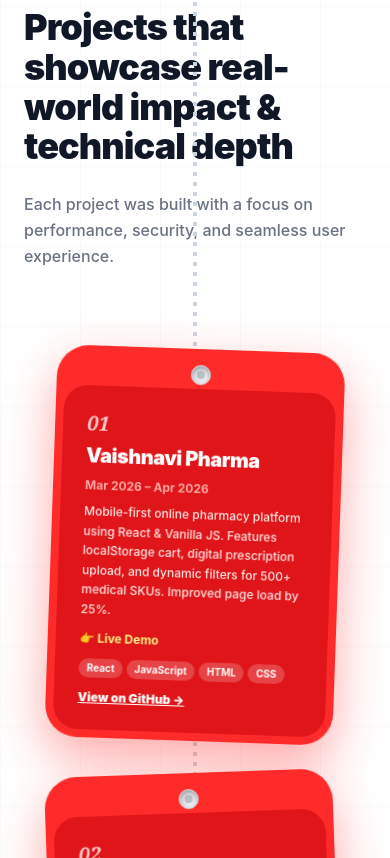
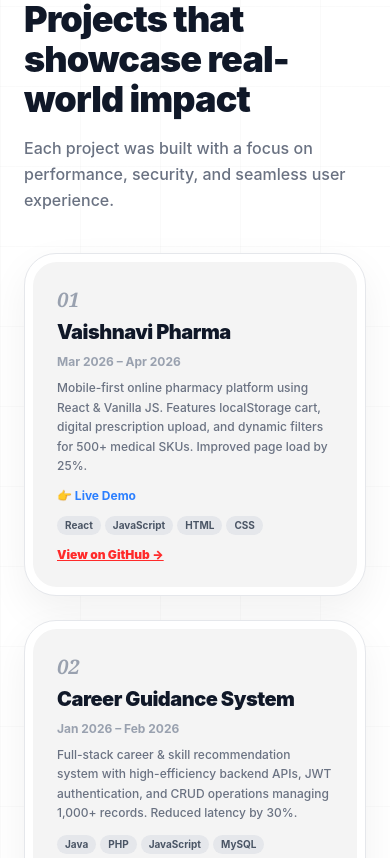
Before and after one commit to yashrajbtoraskar-web/yash-portfolio, a React (Vite) app: page / in a window 390 px wide. Shown: the part 2566-3424 px from the top of the page. Built offline with nearby package versions, Linux system fonts and the light colour scheme.

Commit message:
Update Services.jsx

```diff
--- a/src/components/Services.jsx
+++ b/src/components/Services.jsx
@@ -58,19 +58,22 @@
   },
 ];
 
-const getCardPosition = (i) => {
-  const top = i === 0 ? 10 : 350 + (i - 1) * 400;
-  const isRight = i % 2 === 0;
-  const rotate = isRight ? 'rotate-2 md:rotate-6' : '-rotate-2 md:-rotate-6';
-  const side = isRight ? 'md:right-[5%] lg:right-[10%]' : 'md:left-[5%] lg:left-[10%]';
-  return `md:top-[${top}px] ${side} ${rotate}`;
-};
+const CARD_POSITIONS = [
+  { top: 10,   right: '8%',  left: 'auto', rotate: '6deg'  },
+  { top: 450,  left: '8%',   right: 'auto', rotate: '-6deg' },
+  { top: 850,  right: '8%',  left: 'auto', rotate: '3deg'  },
+  { top: 1250, left: '8%',   right: 'auto', rotate: '-3deg' },
+  { top: 1650, right: '8%',  left: 'auto', rotate: '4deg'  },
+  { top: 2050, left: '8%',   right: 'auto', rotate: '-4deg' },
+  { top: 2450, right: '8%',  left: 'auto', rotate: '4deg'  },
+  { top: 2850, left: '8%',   right: 'auto', rotate: '-4deg' },
+];
 
-const CONTAINER_HEIGHT = 350 + projects.length * 400;
+const CONTAINER_HEIGHT = 400 + projects.length * 400;
 
-const svgPath = `M 650,200 C 400,350 200,500 300,750 C 400,1000 750,950 700,1150 C 650,1350 400,1400 300,1550 C 200,1700 600,1750 650,1900 C 500,2050 300,2150 400,2300 C 500,2450 700,2500 650,${CONTAINER_HEIGHT - 100}`;
+const svgPath = `M 650,200 C 400,350 200,500 300,750 C 400,1000 750,950 700,1150 C 650,1350 400,1400 300,1600 C 200,1800 700,1850 650,2050 C 500,2250 300,2350 400,2550 C 600,2750 700,2850 650,${CONTAINER_HEIGHT - 100}`;
 
-const TagCard = ({ number, title, text, demo, tags, link, period, className, aosDelay, aosType, pathLength, containerRef }) => {
+const TagCard = ({ number, title, text, demo, tags, link, period, posStyle, aosDelay, aosType, pathLength, containerRef }) => {
   const ref = useRef(null);
   const [isActive, setIsActive] = useState(false);
 
@@ -78,16 +81,20 @@
     if (!ref.current || !containerRef.current) return;
     const cardRect = ref.current.getBoundingClientRect();
     const containerRect = containerRef.current.getBoundingClientRect();
-    const cardTopRelativeToContainer = cardRect.top - containerRect.top;
-    const containerHeight = containerRect.height;
-    const triggerY = cardTopRelativeToContainer + 50;
-    const lineTipY = latest * containerHeight;
+    const triggerY = (cardRect.top - containerRect.top) + 50;
+    const lineTipY = latest * containerRect.height;
     if (lineTipY >= triggerY && !isActive) setIsActive(true);
     else if (lineTipY < triggerY && isActive) setIsActive(false);
   });
 
   return (
-    <div ref={ref} data-aos={aosType || "fade-up"} data-aos-delay={aosDelay} className={`w-72 sm:w-80 rounded-[2rem] p-2 relative flex flex-col items-center hover:scale-[1.02] transition-all duration-700 z-10 ${className} ${isActive ? 'bg-[#ff2a2a] border-red-400 shadow-[0_20px_50px_rgba(255,42,42,0.4)]' : 'bg-white border border-gray-200 shadow-[0_15px_40px_rgba(0,0,0,0.06)] hover:shadow-[0_20px_50px_rgba(0,0,0,0.12)]'}`}>
+    <div
+      ref={ref}
+      data-aos={aosType || "fade-up"}
+      data-aos-delay={aosDelay}
+      style={{ position: 'absolute', top: posStyle.top, right: posStyle.right, left: posStyle.left, transform: `rotate(${posStyle.rotate})` }}
+      className={`w-72 sm:w-80 rounded-[2rem] p-2 relative flex-col items-center hover:scale-[1.02] transition-all duration-700 z-10 hidden md:flex ${isActive ? 'bg-[#ff2a2a] border-red-400 shadow-[0_20px_50px_rgba(255,42,42,0.4)]' : 'bg-white border border-gray-200 shadow-[0_15px_40px_rgba(0,0,0,0.06)]'}`}
+    >
       <div className="w-5 h-5 bg-gradient-to-br from-gray-300 to-gray-100 rounded-full shadow-[inset_0_2px_4px_rgba(0,0,0,0.3)] absolute top-4 border border-gray-300 z-10 flex items-center justify-center">
         <div className="w-2 h-2 bg-gray-800 rounded-full opacity-20"></div>
       </div>
@@ -96,7 +103,7 @@
         <h3 className={`text-xl font-black mb-2 tracking-tight transition-colors duration-700 ${isActive ? 'text-white' : 'text-gray-900'}`}>{title}</h3>
         <p className={`text-xs font-bold mb-2 transition-colors duration-700 ${isActive ? 'text-red-300' : 'text-gray-400'}`}>{period}</p>
         <p className={`text-xs leading-relaxed font-medium mb-3 transition-colors duration-700 ${isActive ? 'text-red-100' : 'text-gray-500'}`}>{text}</p>
-        {demo && (<a href={demo} target="_blank" rel="noreferrer" className={`text-xs font-bold mb-3 inline-flex items-center gap-1 transition-colors duration-700 ${isActive ? 'text-yellow-200 hover:text-yellow-100' : 'text-blue-500 hover:text-blue-700'}`}>👉 Live Demo</a>)}
+        {demo && (<a href={demo} target="_blank" rel="noreferrer" className={`text-xs font-bold mb-3 inline-flex items-center gap-1 transition-colors duration-700 ${isActive ? 'text-yellow-200' : 'text-blue-500'}`}>👉 Live Demo</a>)}
         <div className="flex flex-wrap gap-1 mt-auto">
           {tags.map(tag => (<span key={tag} className={`px-2 py-0.5 rounded-full text-[10px] font-bold transition-colors duration-700 ${isActive ? 'bg-white/20 text-white' : 'bg-gray-200 text-gray-600'}`}>{tag}</span>))}
         </div>
@@ -106,6 +113,22 @@
   );
 };
 
+const TagCardMobile = ({ number, title, text, demo, tags, link, period }) => (
+  <div className="md:hidden w-full max-w-sm rounded-[2rem] p-2 bg-white border border-gray-200 shadow-[0_15px_40px_rgba(0,0,0,0.06)] flex flex-col items-center">
+    <div className="w-full rounded-[1.5rem] p-6 flex flex-col min-h-[260px] bg-[#f4f4f4]">
+      <span className="text-xl font-bold mb-1 font-serif italic text-gray-400">{number}</span>
+      <h3 className="text-xl font-black mb-2 tracking-tight text-gray-900">{title}</h3>
+      <p className="text-xs font-bold mb-2 text-gray-400">{period}</p>
+      <p className="text-xs leading-relaxed font-medium mb-3 text-gray-500">{text}</p>
+      {demo && (<a href={demo} target="_blank" rel="noreferrer" className="text-xs font-bold mb-3 text-blue-500">👉 Live Demo</a>)}
+      <div className="flex flex-wrap gap-1 mt-auto">
+        {tags.map(tag => (<span key={tag} className="px-2 py-0.5 rounded-full text-[10px] font-bold bg-gray-200 text-gray-600">{tag}</span>))}
+      </div>
+      <a href={link} target="_blank" rel="noreferrer" className="mt-3 text-xs font-black underline text-[#ff2a2a]">View on GitHub →</a>
+    </div>
+  </div>
+);
+
 const Services = () => {
   const containerRef = useRef(null);
   const { scrollYProgress } = useScroll({ target: containerRef, offset: ["start center", "end center"] });
@@ -113,37 +136,41 @@
 
   return (
     <section id="projects" ref={containerRef} className="bg-white pt-24 pb-32 px-6 md:px-12 w-full relative overflow-hidden font-sans bg-[linear-gradient(to_right,#8080800a_1px,transparent_1px),linear-gradient(to_bottom,#8080800a_1px,transparent_1px)] bg-[size:80px_80px]">
-      <div className="max-w-6xl mx-auto relative" style={{ height: `${CONTAINER_HEIGHT}px` }}>
 
-        <div data-aos="fade-up" className="md:absolute top-10 left-0 md:w-[450px] z-20 mb-16 md:mb-0">
+      {/* Mobile Layout */}
+      <div className="md:hidden max-w-sm mx-auto">
+        <div className="mb-10">
+          <div className="inline-block border border-gray-300 rounded-full px-5 py-1.5 text-sm text-gray-600 font-bold mb-6 shadow-sm bg-white">My Projects</div>
+          <h2 className="text-4xl font-black text-gray-900 leading-[1.1] mb-4 tracking-tight">Projects that showcase real-world impact</h2>
+          <p className="text-gray-500 text-base font-medium leading-relaxed">Each project was built with a focus on performance, security, and seamless user experience.</p>
+        </div>
+        <div className="flex flex-col gap-6">
+          {projects.map((project) => (<TagCardMobile key={project.number} {...project} />))}
+        </div>
+      </div>
+
+      {/* Desktop Layout */}
+      <div className="hidden md:block max-w-6xl mx-auto relative" style={{ height: `${CONTAINER_HEIGHT}px` }}>
+        <div data-aos="fade-up" className="absolute top-10 left-0 w-[450px] z-20">
           <div className="inline-block border border-gray-300 rounded-full px-5 py-1.5 text-sm text-gray-600 font-bold mb-8 shadow-sm bg-white">My Projects</div>
-          <h2 className="text-4xl md:text-5xl lg:text-6xl font-black text-gray-900 leading-[1.1] mb-6 tracking-tight">Projects that showcase real-world impact & technical depth</h2>
-          <p className="text-gray-500 text-base md:text-lg max-w-sm font-medium leading-relaxed">Each project was built with a focus on performance, security, and seamless user experience.</p>
+          <h2 className="text-5xl lg:text-6xl font-black text-gray-900 leading-[1.1] mb-6 tracking-tight">Projects that showcase real-world impact & technical depth</h2>
+          <p className="text-gray-500 text-lg max-w-sm font-medium leading-relaxed">Each project was built with a focus on performance, security, and seamless user experience.</p>
         </div>
 
-        <svg className="hidden md:block absolute top-0 left-0 w-full pointer-events-none z-0" style={{ height: `${CONTAINER_HEIGHT}px` }} viewBox={`0 0 1000 ${CONTAINER_HEIGHT}`} preserveAspectRatio="none">
+        <svg className="absolute top-0 left-0 w-full pointer-events-none z-0" style={{ height: `${CONTAINER_HEIGHT}px` }} viewBox={`0 0 1000 ${CONTAINER_HEIGHT}`} preserveAspectRatio="none">
           <path d={svgPath} fill="none" stroke="#cbd5e1" strokeWidth="2" strokeDasharray="8 10" />
           <mask id="path-mask">
             <motion.path d={svgPath} fill="none" stroke="white" strokeWidth="20" style={{ pathLength }} />
           </mask>
-          <path d={svgPath} fill="none" stroke="black" strokeWidth="2" strokeDasharray="8 10" mask="url(#path-mask)" className="drop-shadow-sm" />
+          <path d={svgPath} fill="none" stroke="black" strokeWidth="2" strokeDasharray="8 10" mask="url(#path-mask)" />
         </svg>
 
-        <svg className="md:hidden absolute top-0 left-[50%] -translate-x-1/2 w-4 h-[100%] pointer-events-none z-0" viewBox="0 0 4 100" preserveAspectRatio="none">
-          <path d="M 2,0 L 2,100" fill="none" stroke="#cbd5e1" strokeWidth="4" strokeDasharray="4 6" vectorEffect="non-scaling-stroke" />
-          <mask id="path-mask-mobile">
-            <motion.path d="M 2,0 L 2,100" fill="none" stroke="white" strokeWidth="4" style={{ pathLength }} vectorEffect="non-scaling-stroke" />
-          </mask>
-          <path d="M 2,0 L 2,100" fill="none" stroke="black" strokeWidth="4" strokeDasharray="4 6" mask="url(#path-mask-mobile)" vectorEffect="non-scaling-stroke" />
-        </svg>
+        {projects.map((project, i) => (
+          <TagCard key={project.number} {...project} posStyle={CARD_POSITIONS[i] || CARD_POSITIONS[0]} aosType={i % 2 === 0 ? "fade-left" : "fade-right"} aosDelay={String((i + 1) * 100)} pathLength={pathLength} containerRef={containerRef} />
+        ))}
 
-        <div className="flex flex-col gap-8 md:gap-12 items-center md:block relative z-10 w-full pt-4 md:pt-0 pb-12 md:pb-0">
-          {projects.map((project, i) => (
-            <TagCard key={project.number} {...project} className={`md:absolute ${getCardPosition(i)}`} aosType={i % 2 === 0 ? "fade-left" : "fade-right"} aosDelay={String((i + 1) * 100)} pathLength={pathLength} containerRef={containerRef} />
-          ))}
-          <div data-aos="fade-in" data-aos-delay="600" className="hidden md:block absolute font-['Caveat',cursive] text-3xl text-gray-600 rotate-6" style={{ top: `${CONTAINER_HEIGHT - 80}px`, left: '45%' }}>
-            More coming soon!
-          </div>
+        <div className="absolute font-['Caveat',cursive] text-3xl text-gray-600 rotate-6" style={{ top: `${CONTAINER_HEIGHT - 80}px`, left: '45%' }}>
+          More coming soon!
         </div>
       </div>
     </section>
```
